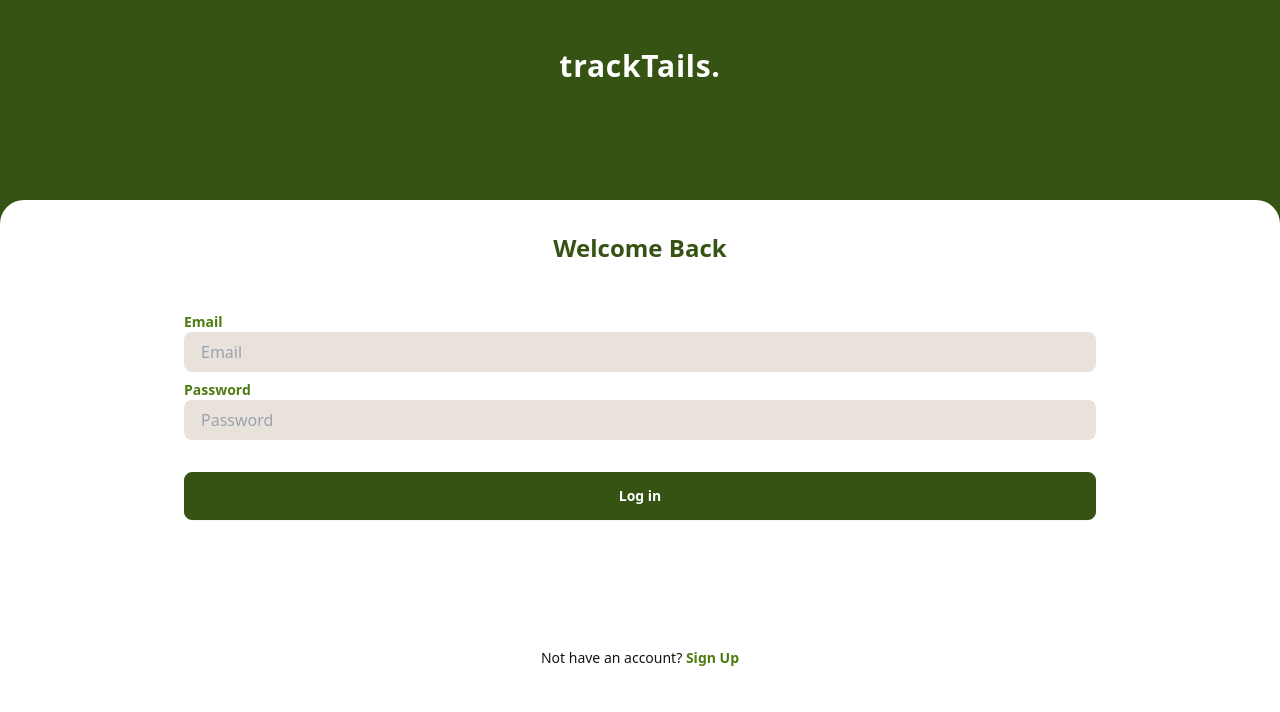
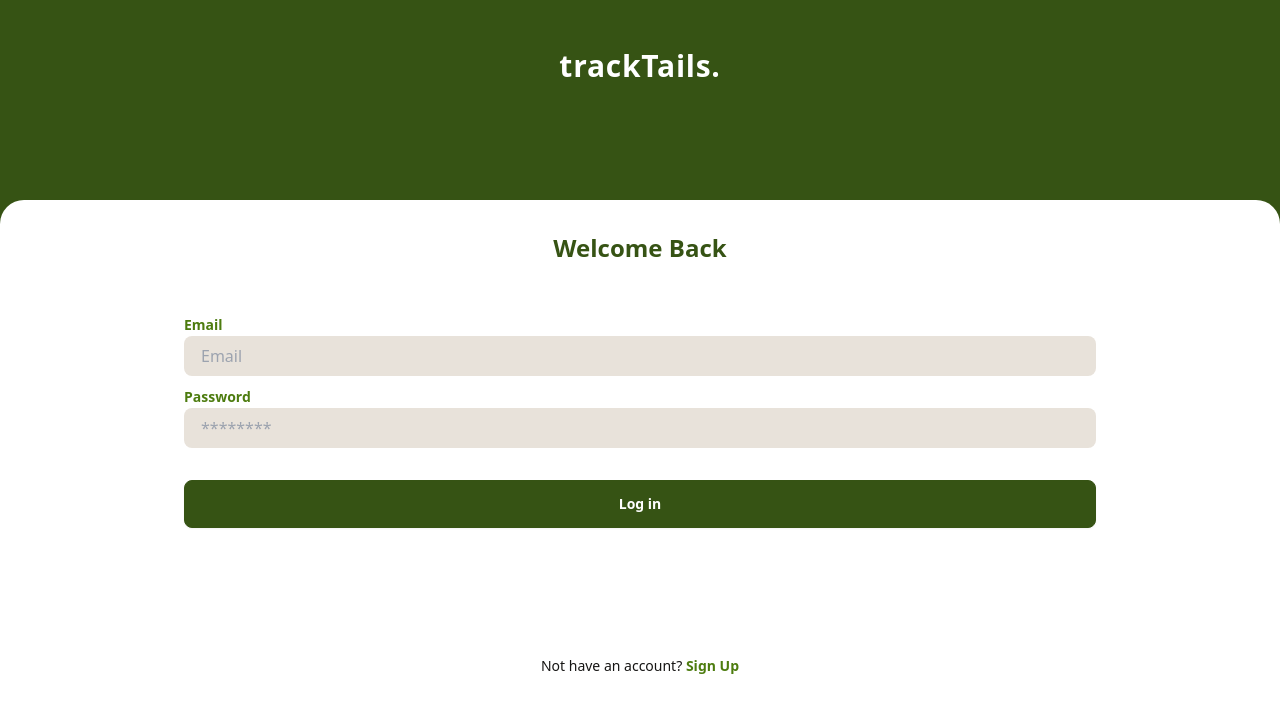
Before and after one commit to GabrielMSilva04/TrackTails, a React (Vite) app in the folder pwa/: page /login in a window 1280 px wide. Shown: the top 712 px of the page. Built offline with nearby package versions, Linux system fonts and the light colour scheme.

Commit message:
add constant InputField

```diff
--- a/pwa/src/pages/Login.jsx
+++ b/pwa/src/pages/Login.jsx
@@ -1,3 +1,16 @@
+const InputField = ({ label, type, placeholder, value, onChange }) => {
+    return (
+        <div className="mb-2">
+            <label className="text-secondary text-sm font-bold">{label}</label>
+            <input
+                type={type}
+                placeholder={placeholder}
+                className="input h-10 bg-base-200 text-primary w-full"
+            />
+        </div>
+    );
+};
+
 export default function Login() {
     return (
         <div className="bg-primary h-screen flex flex-col">
@@ -10,23 +23,21 @@ export default function Login() {
             <div className="bg-white w-full h-3/4 rounded-t-3xl p-8 flex flex-col items-center absolute bottom-0">
                 <h2 className="text-2xl font-bold text-primary mb-4">Welcome Back</h2>
                 <form className="w-3/4 mt-8 flex flex-col">
-                    <label className="text-secondary text-sm font-bold">Email</label>
-                    <input
+                    <InputField
+                        label="Email"
                         type="email"
                         placeholder="Email"
-                        className="input h-10 bg-base-200 text-primary mb-2"
                     />
-                    <label className="text-secondary text-sm font-bold">Password</label>
-                    <input
+                    <InputField
+                        label="Password"
                         type="password"
-                        placeholder="Password"
-                        className="input h-10 bg-base-200 text-primary mb-2"
+                        placeholder="********"
                     />
                     <button className="btn btn-primary text-white w-full mt-6">Log in</button>
                 </form>
                 <p className="text-sm mt-32">
                     Not have an account?{" "}
-                    <a href="#" className="text-secondary font-bold">
+                    <a href="/register" className="text-secondary font-bold">
                         Sign Up
                     </a>
                 </p>
```
